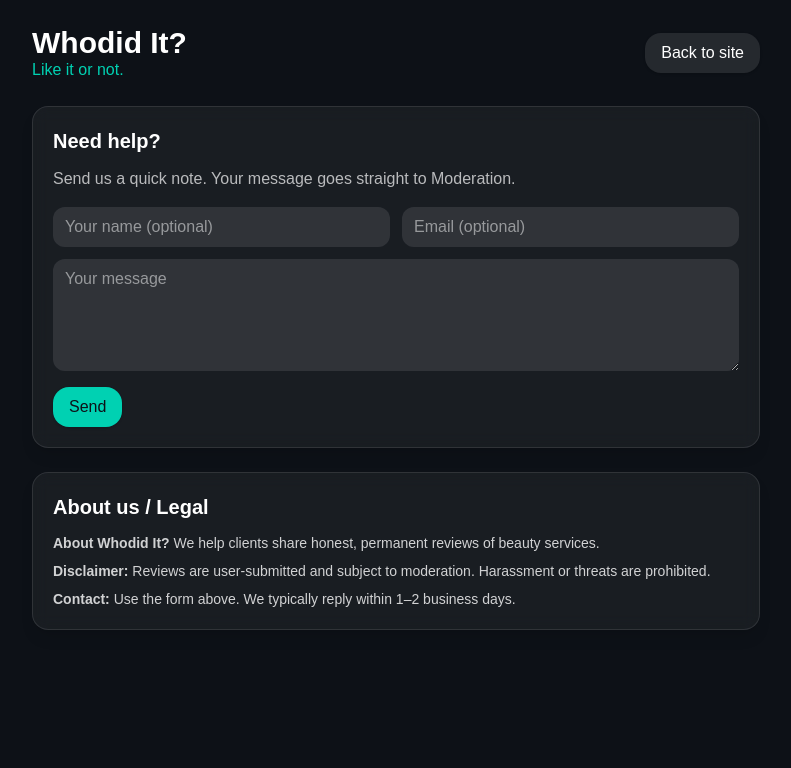
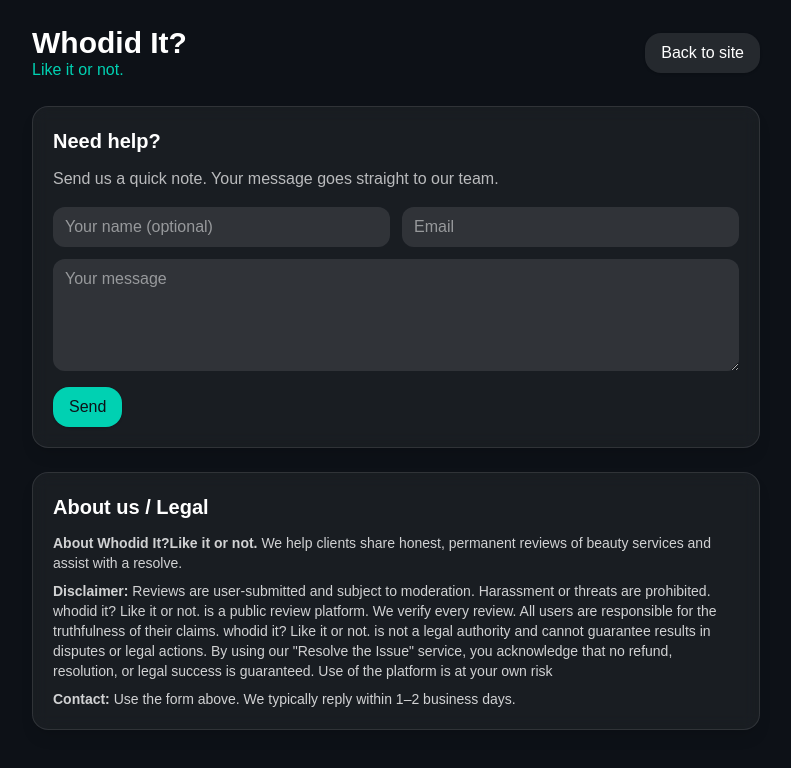
Before and after one commit to Whodidit01/whodidit, a Next.js app: page /help in a window 1280 px wide. Shown: the top 768 px of the page, without its empty margins (244-1035 px from the left). Built offline with nearby package versions, Linux system fonts and the light colour scheme; no server answers.

Commit message:
updated disclamer

```diff
--- a/app/help/page.tsx
+++ b/app/help/page.tsx
@@ -68,7 +68,7 @@
         <Card>
           <SectionTitle>Need help?</SectionTitle>
           <p className="text-white/70 mb-4">
-            Send us a quick note. Your message goes straight to Moderation.
+            Send us a quick note. Your message goes straight to our team.
           </p>
           <div className="grid md:grid-cols-2 gap-3">
             <input
@@ -78,7 +78,7 @@
               className="px-3 py-2 rounded-xl bg-white/10 text-white placeholder-white/50"
             />
             <input
-              placeholder="Email (optional)"
+              placeholder="Email"
               value={email}
               onChange={(e) => setEmail(e.target.value)}
               className="px-3 py-2 rounded-xl bg-white/10 text-white placeholder-white/50"
@@ -102,8 +102,13 @@
         <Card>
           <SectionTitle>About us / Legal</SectionTitle>
           <div className="space-y-2 text-white/80 text-sm">
-            <p><strong>About Whodid It?</strong> We help clients share honest, permanent reviews of beauty services.</p>
-            <p><strong>Disclaimer:</strong> Reviews are user-submitted and subject to moderation. Harassment or threats are prohibited.</p>
+            <p><strong>About Whodid It?Like it or not.</strong> We help clients share honest, permanent reviews of beauty services and assist with a resolve.</p>
+            <p><strong>Disclaimer:</strong> Reviews are user-submitted and subject to moderation. Harassment or threats are prohibited. whodid it? Like it or not. is a public review platform.
+We verify every review.
+All users are responsible for the truthfulness of their claims.
+whodid it? Like it or not. is not a legal authority and cannot guarantee results in disputes or legal actions.
+By using our "Resolve the Issue" service, you acknowledge that no refund, resolution, or legal success is guaranteed.
+Use of the platform is at your own risk</p>
             <p><strong>Contact:</strong> Use the form above. We typically reply within 1–2 business days.</p>
           </div>
         </Card>
```
